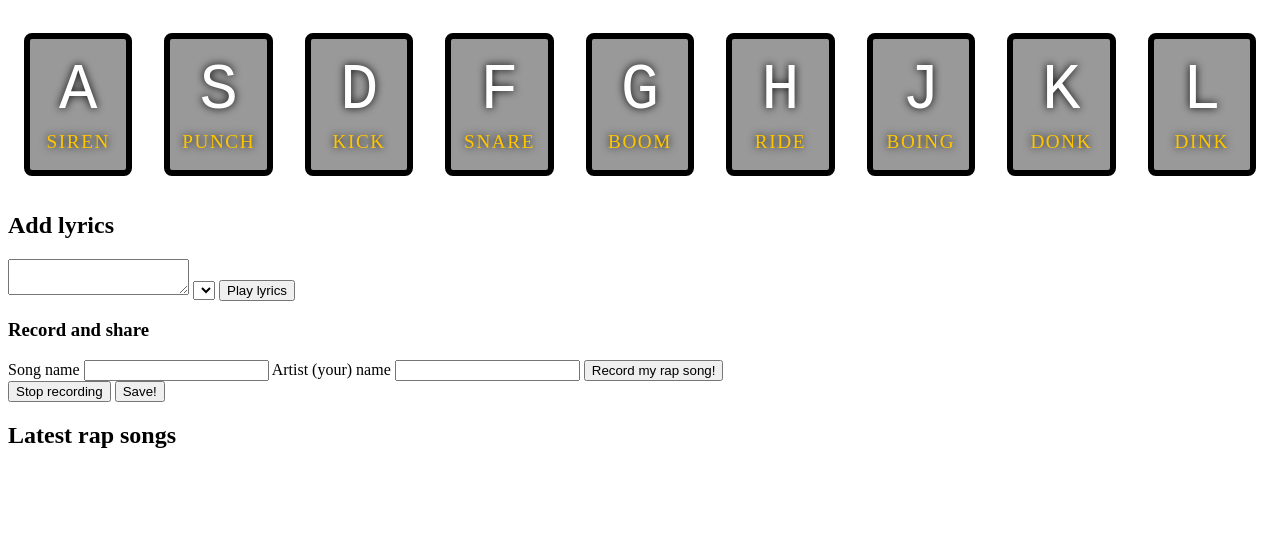
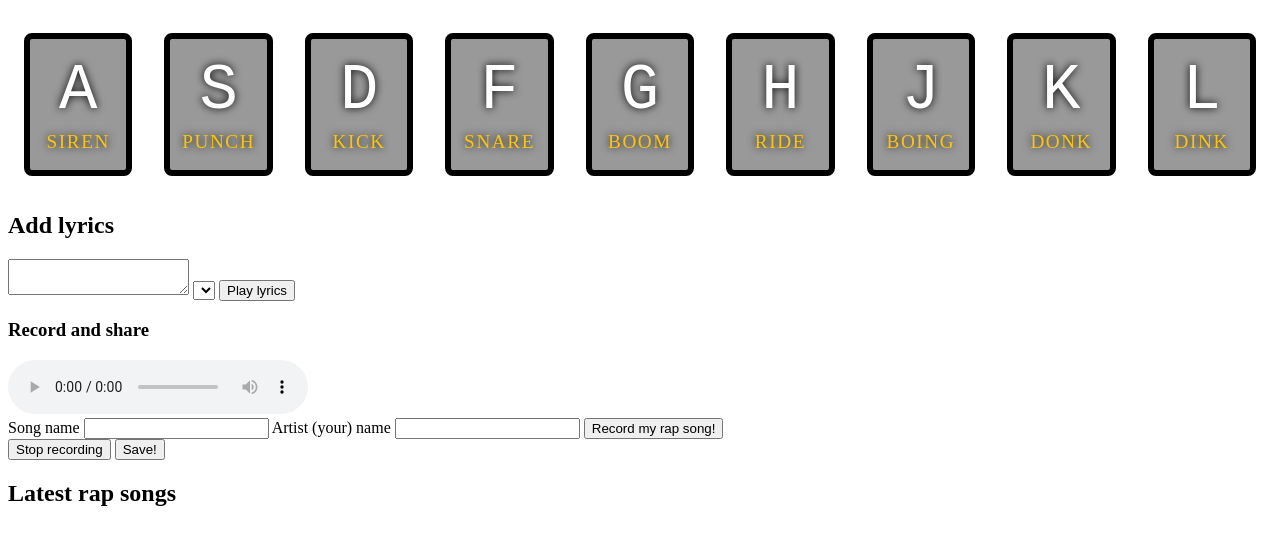
Before and after one commit to sxkosone/robot-rap-frontend, a plain HTML site: page index.html in a window 1280 px wide. Shown: the part 110-654 px from the top of the page. Drawn offline with Linux system fonts and the light colour scheme; no server answers.

Commit message:
midway to linkin to bg beats via dropbox url

```diff
--- a/index.html
+++ b/index.html
@@ -54,7 +54,6 @@
         <audio data-key="65" id="siren" src="http://soundbible.com/mp3/Siren-SoundBible.com-1094437108.mp3"></audio>
         <audio data-key="83" id="hit" src="http://soundbible.com/mp3/Realistic_Punch-Mark_DiAngelo-1609462330.mp3"></audio>
         <audio data-key="68" id="other-hit" src="http://soundbible.com/mp3/punch_or_whack_-Vladimir-403040765.mp3"></audio>
-
         <audio data-key="70" src="http://cdn.mos.musicradar.com/audio/samples/drum-demo-samples/CYCdh_K4-Snr05.mp3"></audio>
 
         <audio data-key="71" src="http://cdn.mos.musicradar.com/audio/samples/drum-demo-samples/CYCdh_ElecK01-Kick02.mp3"></audio>
@@ -76,6 +75,7 @@
             <input type="submit" value="Play lyrics">
         </form>
         <h3>Record and share</h3>
+        <audio src="https://dl.dropboxusercontent.com/s/eesybyqdrg3d2dd/trimmed-audio.wav?dl=0" controls loop></audio>
         <form id="record-form">
             <label for="name">Song name</label>
             <input type="text" name="name">
--- a/src/index.js
+++ b/src/index.js
@@ -26,12 +26,14 @@ function getAllRapsongs() {
     //fetch request to local rails api
     fetch(LOCAL_URL)
     .then(r => r.json()).then(rapsongs => {
-        rapsongs.forEach(rapsong => {
+            rapsongs.forEach(rapsong => {
             //loop through all returned rapsong objects
             let newRapsong = new Rapsong(rapsong.id, rapsong.username, rapsong.name, rapsong.drums, rapsong.lyrics, rapsong.voice, rapsong.url)
             //render each rapsong onto screen
             newRapsong.render()
         })
+
+
     })
 }
 
```
